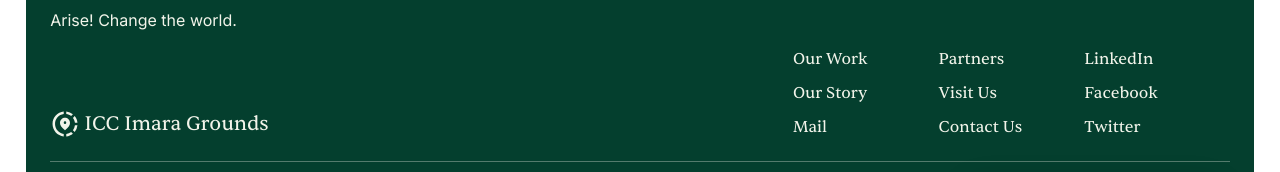
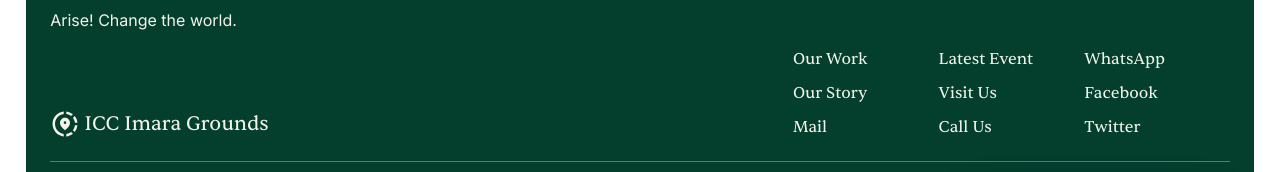
Before and after one commit to koechian/zinduka-afrika, a Next.js app: page / in a window 1280 px wide. Shown: the part 4029-4201 px from the top of the page. Built offline with nearby package versions, Linux system fonts and the light colour scheme.

Commit message:
Hover for Location Link and Added external links

```diff
--- a/src/app/components/Sections/Footer/Footer.tsx
+++ b/src/app/components/Sections/Footer/Footer.tsx
@@ -34,7 +34,11 @@ const Footer = () => {
             <div className={styles.location}>
               <span>
                 <MdShareLocation className={styles.locationIcon} />
-                <a href="https://goo.gl/maps/rSCvur5k9s4QDLPm8" target="_Blank">
+                <a
+                  className={styles.locationLink}
+                  href="https://goo.gl/maps/rSCvur5k9s4QDLPm8"
+                  target="_Blank"
+                >
                   ICC Imara Grounds
                 </a>
               </span>
@@ -46,19 +50,28 @@ const Footer = () => {
               <div>
                 <a href="">Our Work</a>
                 <a href="">Our Story</a>
-                <a href="">Mail</a>
+                <a href="mailto:zinduka.afrika@gmail.com">Mail</a>
               </div>
               <div>
-                <a href="">Partners</a>
+                <a
+                  target="_Blank"
+                  href="https://iccnairobi.pixieset.com/zinduka/"
+                >
+                  Latest Event
+                </a>
                 <a href="https://goo.gl/maps/rSCvur5k9s4QDLPm8" target="_Blank">
                   Visit Us
                 </a>
-                <a href="">Contact Us</a>
+                <a href="tel:+254 114 925892">Call Us</a>
               </div>
               <div>
-                <a href="">LinkedIn</a>
-                <a href="">Facebook</a>
-                <a href="">Twitter</a>
+                <a href="https://l.facebook.com/l.php?u=https%3A%2F%2Fapi.whatsapp.com%2Fsend%3Fphone%3D%252B254716499368%26data%3DAWBuyy38txf7gTAF3d-Vkb22xikzC65pV_1CGL0uy_Q3pIjIwqBkwdFLv4IhqOn3Vj2L3j2gmD2cJycFZ2ahsQSXY4ImYasFX8WtB613xCSRoBJTdiSpjsd1Tql3dhc7lB8PQ5NZLPKHk_GEYmAt5l5QBAcK7YS6PO-ep302nA6ujqQt16RyZK_eP4v89YXdX7KlrHx5VeyLWpdbxbesrvU-caIwDyuTODO5hrjQB2yCqJmjJx-qslbKGCpZPDqG2EYmn4ADWaL89KT8aKmc_V9XiKxfaLLlLrsH7xXjiAHNY0EtWZE%26source%3DFB_Page%26app%3Dfacebook%26entry_point%3Dpage_cta%26fbclid%3DIwAR3ndCfljQw21JspcxPPCkOH8UstSE1Lc7b2jR1ozybWA3sVljgg5pWLx-w&h=AT38cNJhkU5vXxTU2KUKMQicJBCm5lmQcnrNa3_CCeMsP0RReXjVJDlz8OPtCa-ecsS_0a6MZDLQdCjXQzPKXF4Bk5oBFfS4iXAxmAaVy6bLnJ3d2VEML-HRfPa5ng">
+                  WhatsApp
+                </a>
+                <a href="https://www.facebook.com/people/Zinduka-Afrika/100067437003426/?paipv=0&eav=AfaungGYcbM5YgLSNDbFCPm9r6xm80t0MXuPGbv8wTCjnM7zSCLVEEbVTkSFCS023WU&_rdr">
+                  Facebook
+                </a>
+                <a href="https://twitter.com/zindukaafrika">Twitter</a>
               </div>
             </div>
           </div>
@@ -67,8 +80,7 @@ const Footer = () => {
           <div>© 2023 Zinduka Afrika Foundation</div>
           <div className={[inter.className, styles.personalAttrib].join(" ")}>
             website by&nbsp;
-            <a className={styles.link} href="">
-              {" "}
+            <a className={styles.link} href="https://koechian.live">
               koechian
             </a>
           </div>
--- a/src/app/components/Sections/Footer/footer.module.css
+++ b/src/app/components/Sections/Footer/footer.module.css
@@ -55,7 +55,7 @@
   padding: 1% 0 0 0;
   display: grid;
   grid-template-columns: repeat(auto-fit, minmax(100px, 1fr));
-  border-top: solid #f2f4ea55 0.5px;
+  border-top: solid #f2f4ea55 1px;
   color: var(--beige-hex);
   font-size: 0.7em;
 }
@@ -75,14 +75,13 @@
 .donateButton {
   border-radius: 40px;
   width: 15em;
-  padding: 0.5em;
-  padding-left: 2.5em;
+  padding: 0.5em 0.5em 0.5em 2.5em;
   justify-content: space-between;
   align-items: center;
   font-size: 1.3em;
   background: rgba(151, 163, 161, 0.3);
-  box-shadow: 0px 5px 28px -5px rgba(0, 0, 0, 0.25),
-    inset 0px -2px 4px rgba(0, 0, 0, 0.1);
+  box-shadow: 0 5px 28px -5px rgba(0, 0, 0, 0.25),
+    inset 0 -2px 4px rgba(0, 0, 0, 0.1);
 }
 
 /* Responsive styles */
@@ -121,3 +120,8 @@
     display: none !important;
   }
 }
+.locationLink:hover{
+  text-decoration: underline dashed 1px;
+  color: #c8f168;
+
+}
```
